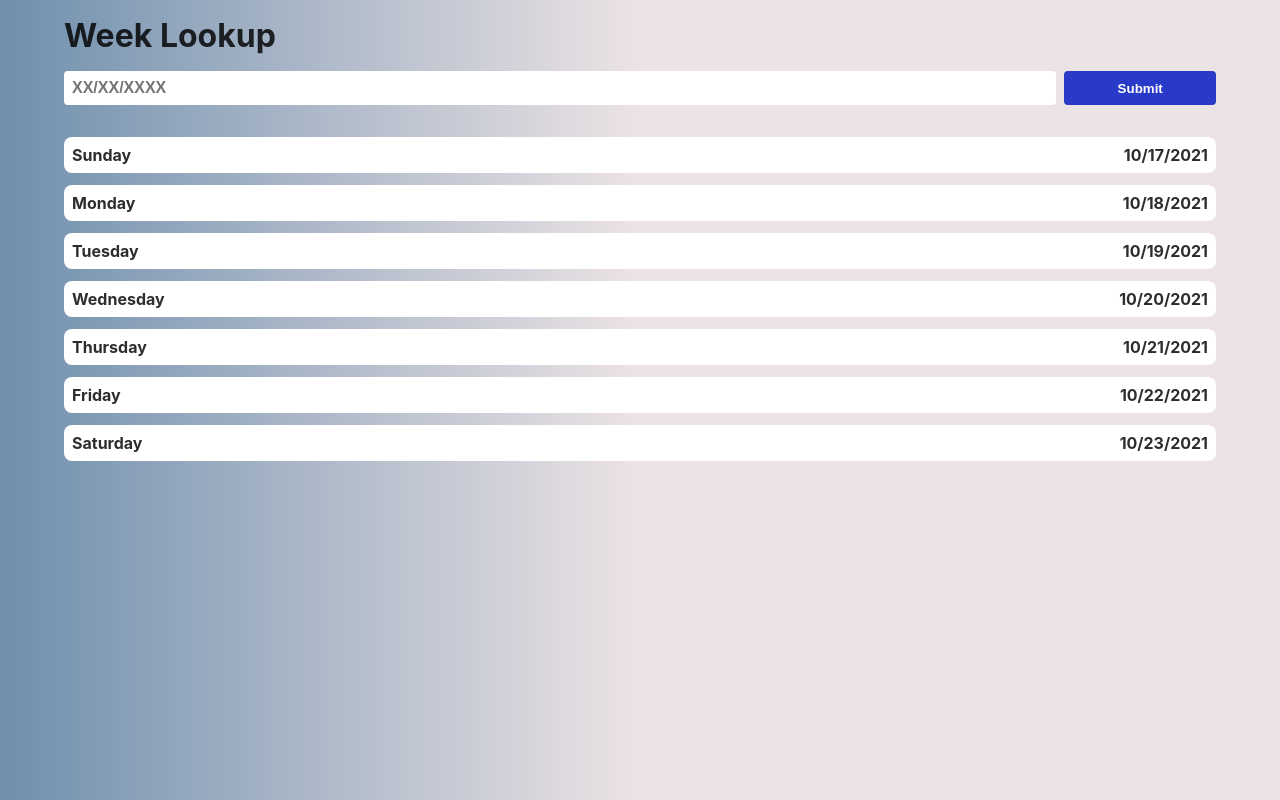
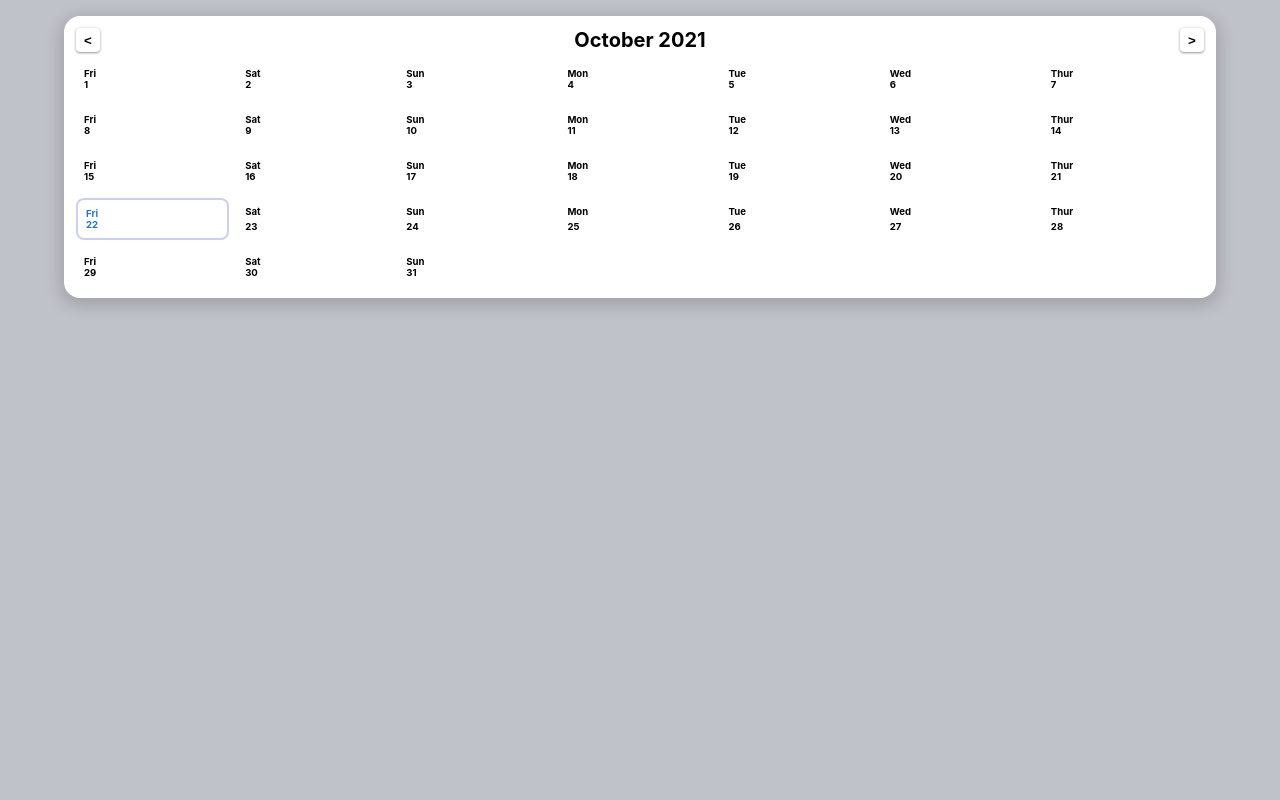
Before and after one commit to Luis1D/week-lookup, a React (Create React App) app: page / in a window 1280 px wide. Built offline with nearby package versions, Linux system fonts and the light colour scheme.

Commit message:
app converted to display whole month instead of week

```diff
--- a/src/App.css
+++ b/src/App.css
@@ -1,22 +1,21 @@
 .App {
-  color: rgba(0, 0, 0, 0.822);
-  /* background-color: rgb(245, 245, 245); */
   width: 90%;
   margin: 0 auto;
   margin-top: 1rem;
   border-radius: .5rem;
   padding: 0 1rem .5rem 1rem;
 }
-h1 {
+/* h1 {
   width: 100%;
   text-align: left;
-}
-form {
+} */
+/* form {
   width: 100%;
   display: flex;
   justify-content: space-evenly;
   margin-top: 1rem;
-}
+} */
+
 .text-input {
   width: 90%;
   padding: .5rem;
@@ -36,15 +35,58 @@ form {
   background-color: #283AC7;
   color: white;
 }
+.month-picker {
+  display: flex;
+  justify-content: space-between;
+  align-items: center;
+}
+.month {
+  font-size: 1.25rem;
+}
+.card-wrapper {
+  margin-top: 1rem;
+  background-color: white;
+  border-radius: 1rem;
+  padding: .75rem;
+  box-shadow: 0 .25rem 1rem .25rem rgba(0, 0, 0, 0.151);
+}
+.month-picker-btn {
+  border-radius: .25rem;
+  height: 1.5rem;
+  width: 1.5rem;
+  display: flex;
+  align-items: center;
+  justify-content: center;
+  font-weight: bold;
+  box-shadow: 0 .05rem .15rem 0rem rgba(0, 0, 0, 0.507);
+  border: none;
+  background-color: #fff;
+}
+.month-picker-btn:hover {
+  cursor: pointer;
+}
 .card-container {
-  margin-top: 2rem;
+  display: grid;
+  grid-template-columns: 1fr 1fr 1fr 1fr 1fr 1fr 1fr;
+  width: 100%;
+  margin: 0 auto;
 }
 .week-card {
-  background-color: white;
-  margin-top: .75rem;
+  margin: .5rem .5rem 0 0;
   padding: .5rem;
-  font-weight: bold;
   display: flex;
+  flex-direction: column;
   justify-content: space-between;
   border-radius: .5rem;
+  font-weight: bold;
 }
+.spot-light {
+  border: .15rem solid #283bc73d;
+  color: #2872c7
+}
+.day-of-week {
+  font-size: .6rem;
+}
+.date {
+  font-size: .6rem;
+}
--- a/src/App.js
+++ b/src/App.js
@@ -4,66 +4,70 @@ import React, { useState } from 'react';
 function App() {
   const [date, setTheDate] = useState();
   const [week, setWeek] = useState();
+  const months = ["January", "February", "March", "April", "May", "June", "July", "August", "September", "October", "November", "December"];
+  const days = ["Sun", "Mon", "Tue", "Wed", "Thur", "Fri", "Sat"];
+
 
   const findWeek = (dateInput) => {
-    let firstHalf = new Date(dateInput);
-    let secondHalf = new Date(dateInput);
-    let dateObjHelper = new Date(dateInput);
-    let count = dateObjHelper.getDay();
-    let forward = [[firstHalf.toLocaleString('en-us', {
-      weekday: 'long' }), firstHalf.toLocaleString()]];
-    let backward = [];
-    while (count > 0) {
-      firstHalf.setDate(firstHalf.getDate() -1);
-      backward.unshift([firstHalf.toLocaleString('en-us',
-      { weekday: 'long' }), firstHalf.toLocaleString()]);
-      count--;
-    }
-    count = dateObjHelper.getDay();
-    while (count < 6) {
-      secondHalf.setDate(secondHalf.getDate() + 1);
-      forward.push([secondHalf.toLocaleString('en-us',
-      { weekday: 'long' }), secondHalf.toLocaleString()]);
+    let dateObj = new Date(dateInput);
+    let lastDay = new Date(dateObj.setFullYear(dateObj.getFullYear(), dateObj.getMonth() + 1, 0));
+    let count = 1;
+    let monthArr = [];
+    while (count <= lastDay.getDate()) {
+      let dayInFocus = new Date(dateObj.setFullYear(dateObj.getFullYear(), dateObj.getMonth(), count));
+      monthArr.push(dayInFocus)
       count++;
     }
-    const fullWeek = backward.concat(forward);
-    return fullWeek;
+    return monthArr;
   }
 
-  const handleChange = e => {
-    setTheDate(e.target.value);
-  }
-  const handleSubmit = e => {
-    e.preventDefault();
-    let week = findWeek(date);
-    setWeek(week);
-  }
+  // const handleChange = e => {
+  //   setTheDate(e.target.value);
+  // }
+  // const handleSubmit = e => {
+  //   e.preventDefault();
+  //   let week = findWeek(date);
+  //   setWeek(week);
+  // }
 
   const defaultWeek = () => {
     let today = new Date();
     setTheDate(today);
     let currentWeek = findWeek(today)
     setWeek(currentWeek);
-    console.log("yo",date)
+  }
+
+  const nextMonth = () => {
+
+  }
+
+  const prevMonth = () => {
+
   }
 
   return (
     <div className="App">
-      <h1>Week Lookup</h1>
-      <form onSubmit={ handleSubmit }>
+      {/* <form onSubmit={ handleSubmit }>
         <input type="text" placeholder="XX/XX/XXXX" onChange={handleChange} className="text-input"/>
         <input type="submit" className="input-btn"/>
       </form>
+      <hr /> */}
+      <div className="card-wrapper">
+        <div className="month-picker">
+          <button className="month-picker-btn" onClick={ prevMonth }>{"<"}</button>
+          { date ? <h2 className="month">{ months[date.getMonth()] + " " + date.getFullYear() }</h2> : null }
+          <button className="month-picker-btn" onClick={ nextMonth }>{">"}</button>
+        </div>
         <div className="card-container">
         {
           week ? week.map(day => {
-          return <div key={day[1]} className="week-card">
-
-            <span>{day[0]}</span>
-            <span>{day[1].split(",")[0]}</span>
+            return <div key={day} className={ day.getDate() === date.getDate() ? "spot-light week-card" : "week-card" }>
+              <span className="day-of-week">{ days[day.getDay()] }</span>
+              <span className="date">{ day.getDate() }</span>
             </div>
           }) : defaultWeek()
         }
+        </div>
       </div>
     </div>
   );
--- a/src/index.css
+++ b/src/index.css
@@ -3,10 +3,8 @@
   padding: 0;
 }
 body {
-  /* background: rgb(111,143,173); */
-  /* background-image: linear-gradient(to bottom right, rgba(111,143,173,1) 0%, rgb(9, 70, 128) 35%, rgba(236,227,229,1) 100%); */
-  background-image: linear-gradient(90deg, rgba(111,143,173,1), rgba(236,227,229,1), rgba(236,227,229,1));
-  /* background-repeat: no-repeat; */
+  /* background-image: linear-gradient(90deg, rgb(201, 201, 201), rgb(201, 201, 201), rgb(201, 201, 201)); */
+  background-color: rgb(192, 194, 201);
   margin: 0;
   font-family: -apple-system, BlinkMacSystemFont, 'Segoe UI', 'Roboto', 'Oxygen',
     'Ubuntu', 'Cantarell', 'Fira Sans', 'Droid Sans', 'Helvetica Neue',
```
Lines whose indentation alone changed are shown as unchanged.
